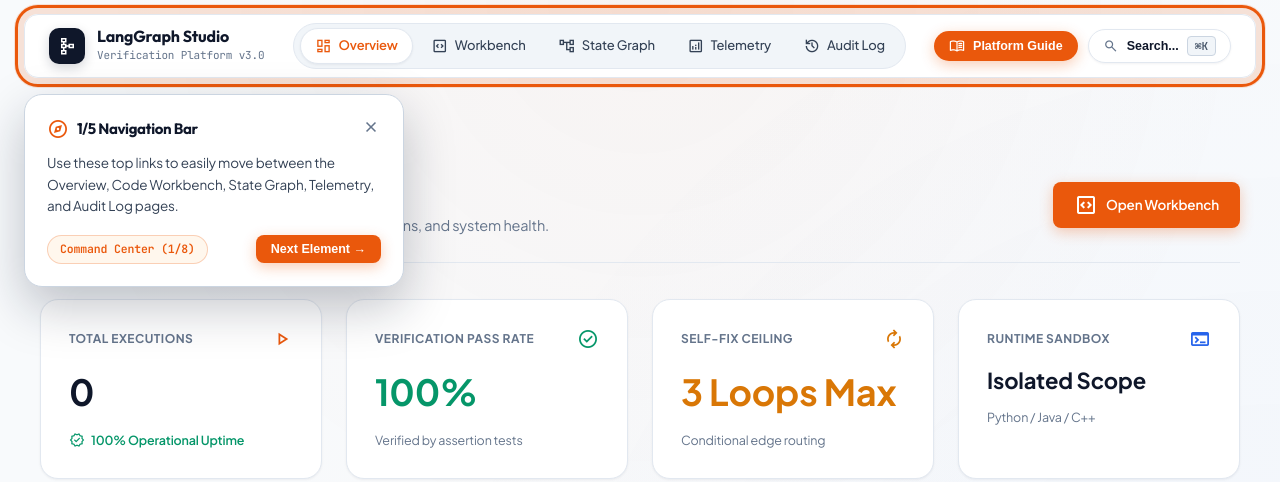
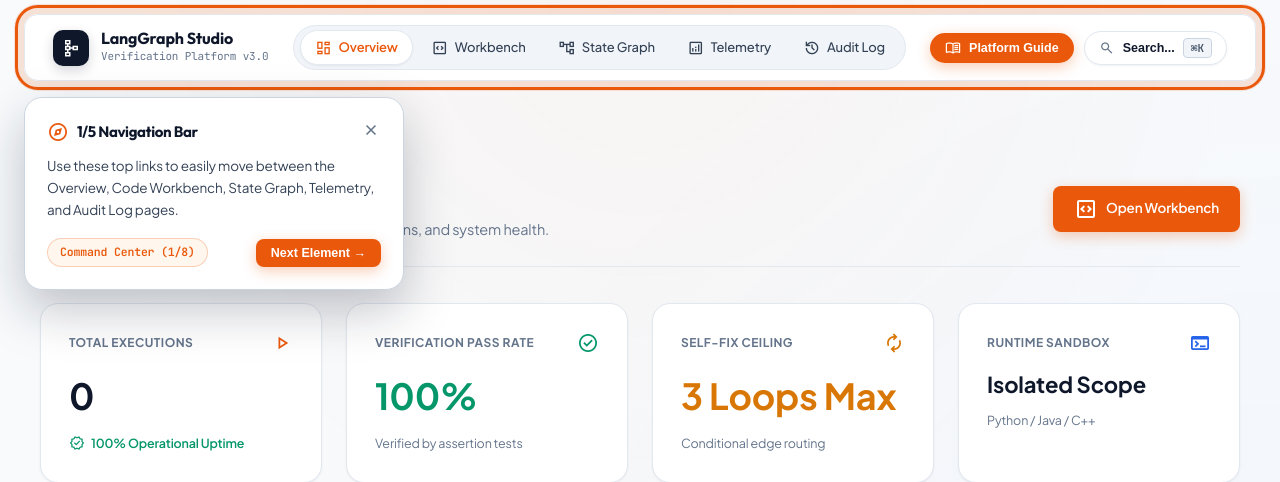
Before and after one commit to Sathvik1533/LangGraph_deployment, a FastAPI app: page / in a window 1280 px wide. Shown: the top 482 px of the page. Run offline with FastAPI, Linux system fonts and the light colour scheme.

Commit message:
fix(navbar): improve spacing and breathing room in top navigation bar

```diff
--- a/static/css/shared.css
+++ b/static/css/shared.css
@@ -104,7 +104,7 @@ h1, h2, h3, h4, h5, h6 {
     transform: translateX(-50%);
     width: calc(100% - 48px);
     max-width: 1440px;
-    height: 64px;
+    min-height: 60px;
     background: rgba(255, 255, 255, 0.95);
     backdrop-filter: blur(24px);
     -webkit-backdrop-filter: blur(24px);
@@ -113,10 +113,10 @@ h1, h2, h3, h4, h5, h6 {
     display: flex;
     align-items: center;
     justify-content: space-between;
-    padding: 0 24px;
+    padding: 10px 28px;
+    gap: 20px;
     z-index: 100;
     box-shadow: var(--shadow-md);
-    white-space: nowrap;
 }
 
 .nav-brand {
@@ -149,8 +149,8 @@ h1, h2, h3, h4, h5, h6 {
     padding: 4px 6px;
     border-radius: var(--radius-pill);
     border: 1px solid var(--border-subtle);
-    white-space: nowrap;
-    flex-shrink: 0;
+    flex-shrink: 1;
+    overflow-x: auto;
 }
 
 .nav-link-item {
```
